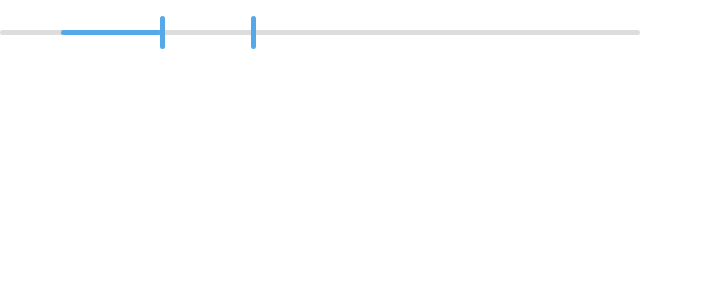
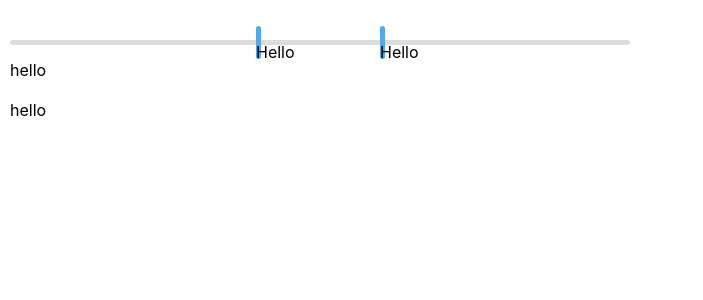
Before and after one commit to gurpreetengineer/magnifiSlider, a React (Create React App) app: page / in a window 1280 px wide. Shown: the top 300 px of the page, without its empty margins (0-703 px from the left). Built offline with nearby package versions, Linux system fonts and the light colour scheme.

Commit message:
first commit

```diff
--- a/package.json
+++ b/package.json
@@ -9,6 +9,7 @@
     "prop-types": "^15.7.2",
     "react": "^17.0.2",
     "react-dom": "^17.0.2",
+    "react-router-dom": "^5.2.0",
     "react-scripts": "4.0.3",
     "styled-components": "^5.2.3",
     "web-vitals": "^1.0.1"
--- a/src/App.js
+++ b/src/App.js
@@ -1,10 +1,21 @@
-import DateSlider from './Components/main'
+// import {
+//   BrowserRouter as Router,
+//   Switch,
+//   Route,
+// } from "react-router-dom";
+import Slider from './Components/Slider'
 import styled from 'styled-components'
-
+// import Dummy from './Components/dummy'
 function App() {
   return (
     <MainContainer>
-      <DateSlider initial={10} max={25} />
+      <Slider />
+      {/* <Dummy />
+      <Router>
+        <Switch>
+          <Route exact path="/" component={Dummy}/>
+        </Switch>
+      </Router> */}
     </MainContainer>
   );
 }
--- /dev/null
+++ b/src/Components/SingleBar.js
@@ -0,0 +1,156 @@
+import React, {useState, useEffect, useRef} from 'react';
+import styled from 'styled-components';
+import propTypes from 'prop-types';
+
+const getPercentage = (current, max) => (100 * current) / max;
+
+const getLeft = percentage => `calc(${percentage}% - 2px)`;
+
+const getValue = (percentage, max) => (max / 100) * percentage;
+// Because the slider's width is 5%. So, we'll subtract that from
+// total percentage so to not overflow the 100% width.
+
+function SingleBar({initial, max, onChange, positionSliderRef, positionCurrentRef, positionSimpleRef, containerRef, formatFn = number => number.toFixed(0)
+}) {
+  const initialPercentage = getPercentage(initial, max);
+
+  // const containerRef = useRef(null);
+
+  // const fillSliderRef = useRef();
+
+  // const diff = React.useRef();
+  // const endSliderRef = useRef();
+
+  // const positionSimpleRef = useRef();
+
+  useEffect(() => {
+    // console.log("positionSliderRef", positionSliderRef)
+    // console.log("positionCurrentRef", positionCurrentRef)
+    // positionSliderRef.current.onmousemove = handleMouseMove();
+  }, [])
+
+  console.log("containerRef", useRef(null));
+
+  const handleMouseMove = event => {
+    console.log("*", event.clientX)
+    // console.log("windw", window.pageXOffset)
+    // console.log("windooow", window)
+    let newX = event.clientX - positionSimpleRef.current - containerRef.current.getBoundingClientRect().left;
+    const endAxis = containerRef.current.offsetWidth -
+    positionSliderRef.current.offsetWidth;
+    console.log("*ggg", newX)
+
+    const startAxis = 0;
+
+    if(newX < startAxis){
+      newX = 0;
+    }
+    if(newX > endAxis){
+      newX = endAxis
+    }
+    const newPercentage = getPercentage(newX, endAxis);
+    // getting the percentage by using new-axis and end axis.
+    const newValue = getValue(newPercentage, max);
+    // if there is any new coordinate change, the newValue will
+    // get those coordinates, aka values, and will update
+    // through onChange()
+
+    positionSliderRef.current.style.left = getLeft(newPercentage);
+    positionCurrentRef.current.textContent = formatFn(newValue);
+    // We defined getLeft function upwards.
+    onChange(newValue)
+  }
+
+  const handleMouseDown = event => {
+    positionSimpleRef.current = event.clientX - positionSliderRef.current.getBoundingClientRect().left;
+    document.addEventListener('mouseup', handleMouseUp)
+    document.addEventListener('mousemove', handleMouseMove)
+  }
+
+  const handleMouseUp = () => {
+    document.removeEventListener('mouseup', handleMouseUp)
+    document.removeEventListener('mousemove', handleMouseMove)
+  }
+
+  return (
+    <div>
+      <strong ref={positionCurrentRef}>{formatFn(initial)}</strong> <br />
+      <strong>{formatFn(max)}</strong>
+      {/* <Container ref={containerRef} > */}
+      <span  style={{left: getLeft(initialPercentage)}}>hello</span  >
+      <StartSlider
+        ref={positionSliderRef}
+        style={{left: getLeft(initialPercentage)}}
+        onMouseDown={handleMouseDown}
+      >
+        <BarTitle>Hello</BarTitle>
+      </StartSlider>
+        {/* <FillSlider ref={fillSliderRef} /> */}
+        {/* <EndSlider ref={endSliderRef} /> */}
+      {/* </Container> */}
+    </div>
+  )
+}
+
+// const Container = styled.div`
+//   position: relative;
+//   border-radius: 3px;
+//   background: #dddddd;
+//   height: 5px;
+// `;
+
+const StartSlider = styled.div`
+  width: 5px;
+  height: 33px;
+  left: 60px;
+  border-radius: 3px;
+  position: absolute;
+  top: -14px;
+  opacity: 1;
+  background: #55a9e8;
+  cursor: pointer;
+`;
+
+const BarTitle = styled.p`
+padding-bottom: 10px;
+`;
+// const FillSlider = styled.div`
+//   width: 100px;
+//   height: 5px;
+//   left: 61px;
+//   border-radius: 3px;
+//   position: relative;
+//   top: -33px;
+//   opacity: 1;
+//   background: #55a9e8;
+//   cursor: pointer;
+// `;
+
+// const EndSlider = styled.div`
+//   width: 5px;
+//   height: 33px;
+//   left: 160px;
+//   border-radius: 3px;
+//   position: relative;
+//   top: -52px;
+//   opacity: 1;
+//   background: #55a9e8;
+//   cursor: pointer;
+// `;
+
+SingleBar.propTypes = {
+  initial: propTypes.number,
+  max: propTypes.number,
+  onChange: propTypes.func,
+  formatFn: propTypes.func
+}
+
+SingleBar.defaultProps ={
+  initial: 10,
+  max: 50,
+  onChange: () => {},
+  formatFn: () => {}
+}
+
+
+export default SingleBar;
--- /dev/null
+++ b/src/Components/Slider.js
@@ -0,0 +1,49 @@
+import React, { useRef } from 'react'
+import styled from 'styled-components';
+import SingleBar from './SingleBar'
+function Slider() {
+  const containerRef = useRef(null);
+
+  const startSliderRef = useRef();
+  const startCurrentRef = useRef();
+
+  const startSimpleRef = useRef();
+
+  // console.log("startSimpleRef",startSimpleRef)
+
+  const endSliderRef = useRef();
+  const endCurrentRef = useRef();
+  const endSimpleRef = useRef();
+  return (
+    <Parent>
+      <Container ref={containerRef}>
+        <SingleBar initial={15} max={25} onChange={
+        value => console.log("value", value)}
+        positionSliderRef={startSliderRef}
+        positionCurrentRef={startCurrentRef}
+        positionSimpleRef={startSimpleRef}
+        containerRef={containerRef}/>
+        <SingleBar initial={10} max={25} onChange={
+        value => console.log("value", value)}
+        positionSliderRef={endSliderRef}
+        positionCurrentRef={endCurrentRef}
+        positionSimpleRef={endSimpleRef}
+        containerRef={containerRef}/>
+      </Container>
+    </Parent>
+  )
+}
+
+const Parent = styled.div`
+  padding: 10px;
+`;
+
+const Container = styled.div`
+  position: relative;
+  border-radius: 3px;
+  background: #dddddd;
+  height: 5px;
+`;
+
+
+export default Slider
--- /dev/null
+++ b/src/Components/dummy.js
@@ -0,0 +1,14 @@
+import React from 'react'
+import {BrowserRouter, Link} from 'react-router-dom'
+
+function Dummy() {
+  return (
+    <div>
+      <BrowserRouter>
+        <Link to='/login'>Login</Link>
+      </BrowserRouter>
+    </div>
+  )
+}
+
+export default Dummy
--- a/src/Components/main.js
+++ /dev/null
@@ -1,120 +0,0 @@
-import React, {useState, useEffect, useRef} from 'react';
-import styled from 'styled-components';
-import propTypes from 'prop-types';
-
-const getPercentage = (current, max) => (100 * current) / max;
-
-const getLeft = percentage => `calc(${percentage}% - 5px)`
-// Because the slider's width is 5%. So, we'll subtract that from
-// total percentage so to not overflow the 100% width.
-
-function DateSlider({initial, max}) {
-  const initialPercentage = getPercentage(initial, max);
-
-  const containerRef = useRef(null);
-  const startSliderRef = useRef();
-  const fillSliderRef = useRef();
-  const endSliderRef = useRef();
-
-  const simpleRef = useRef();
-
-  useEffect(() => {
-    console.log("containerRef", containerRef)
-  }, [])
-
-  console.log("containerRef", useRef(null));
-  const handleMouseMove = event => {
-    console.log("*")
-    let newX =
-      event.clientX - simpleRef.current - containerRef.current.getBoundingClientRect().left;
-    const endAxis = containerRef.current.offsetWidth -
-    startSliderRef.current.offsetWidth;
-
-    const startAxis = 0;
-
-    if(newX < startAxis){
-      newX = 0;
-    }
-    if(newX > endAxis){
-      newX = endAxis
-    }
-    const newPercentage = getPercentage(newX, endAxis);
-    // getting the percentage by using new-axis and end axis.
-
-    startSliderRef.current.style.left = getLeft(newPercentage);
-    // We defined getLeft function upwards.
-  }
-
-  const handleMouseDown = () => {
-    document.addEventListener('mouseup', handleMouseUp)
-    document.addEventListener('mousemove', handleMouseMove)
-  }
-
-  const handleMouseUp = () => {
-    document.removeEventListener('mouseup', handleMouseUp)
-    document.removeEventListener('mousemove', handleMouseMove)
-  }
-
-  return (
-    <div>
-      <Container ref={containerRef} >
-        <StartSlider
-          ref={startSliderRef}
-          style={{left: getLeft(initialPercentage)}}
-          onMouseDown={handleMouseDown}
-        />
-        <FillSlider ref={fillSliderRef} />
-        <EndSlider ref={endSliderRef} />
-      </Container>
-    </div>
-  )
-}
-
-const Container = styled.div`
-  position: relative;
-  border-radius: 3px;
-  background: #dddddd;
-  height: 5px;
-`;
-
-const StartSlider = styled.div`
-  width: 5px;
-  height: 33px;
-  left: 60px;
-  border-radius: 3px;
-  position: relative;
-  top: -14px;
-  opacity: 1;
-  background: #55a9e8;
-  cursor: pointer;
-`;
-
-const FillSlider = styled.div`
-  width: 100px;
-  height: 5px;
-  left: 61px;
-  border-radius: 3px;
-  position: relative;
-  top: -33px;
-  opacity: 1;
-  background: #55a9e8;
-  cursor: pointer;
-`;
-
-const EndSlider = styled.div`
-  width: 5px;
-  height: 33px;
-  left: 160px;
-  border-radius: 3px;
-  position: relative;
-  top: -52px;
-  opacity: 1;
-  background: #55a9e8;
-  cursor: pointer;
-`;
-DateSlider.propTypes = {}
-
-DateSlider.defaultProps ={}
-
-
-export default DateSlider;
```
Also changed, not shown: 2 other files (tests, documents, lock files or other folders).
